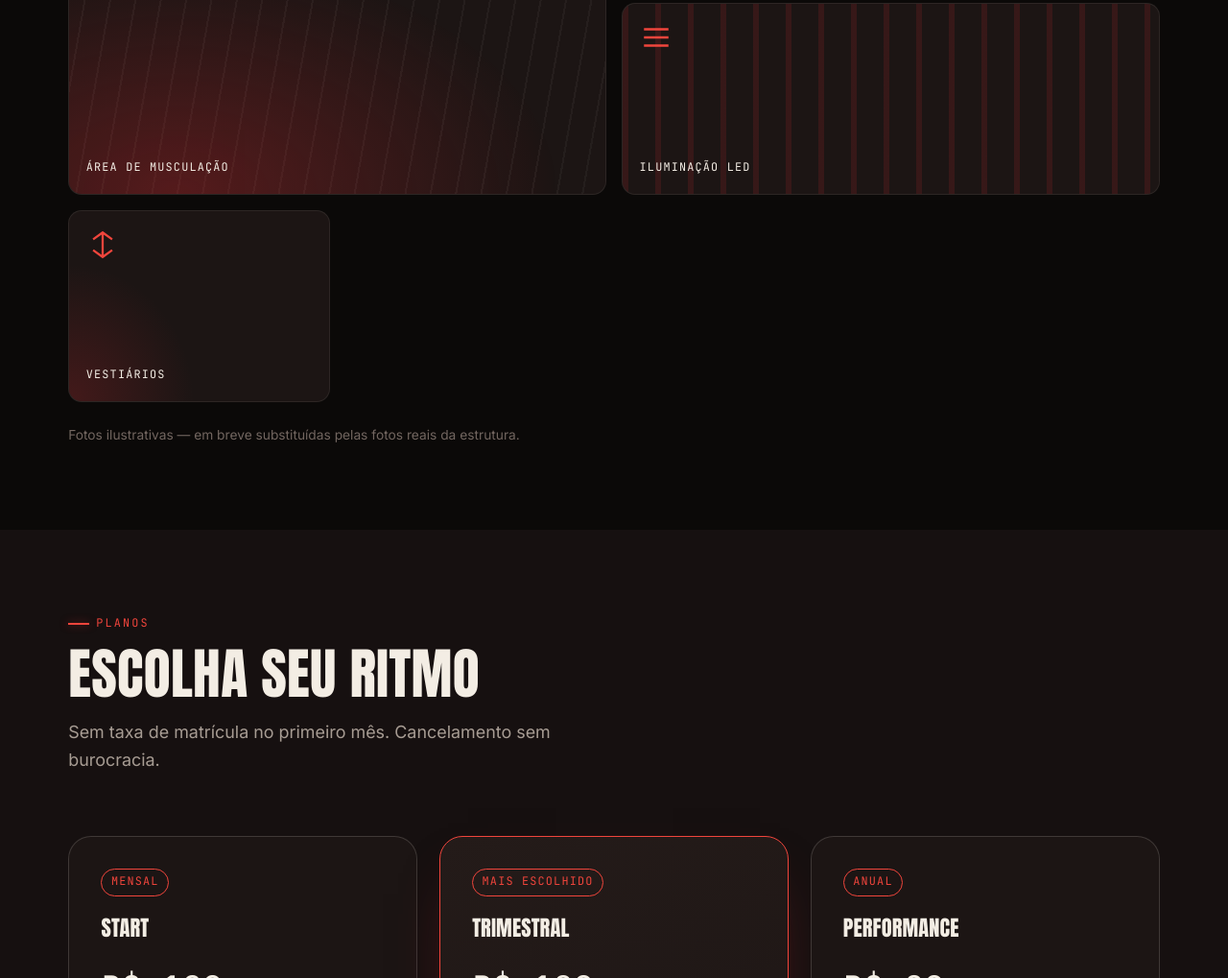
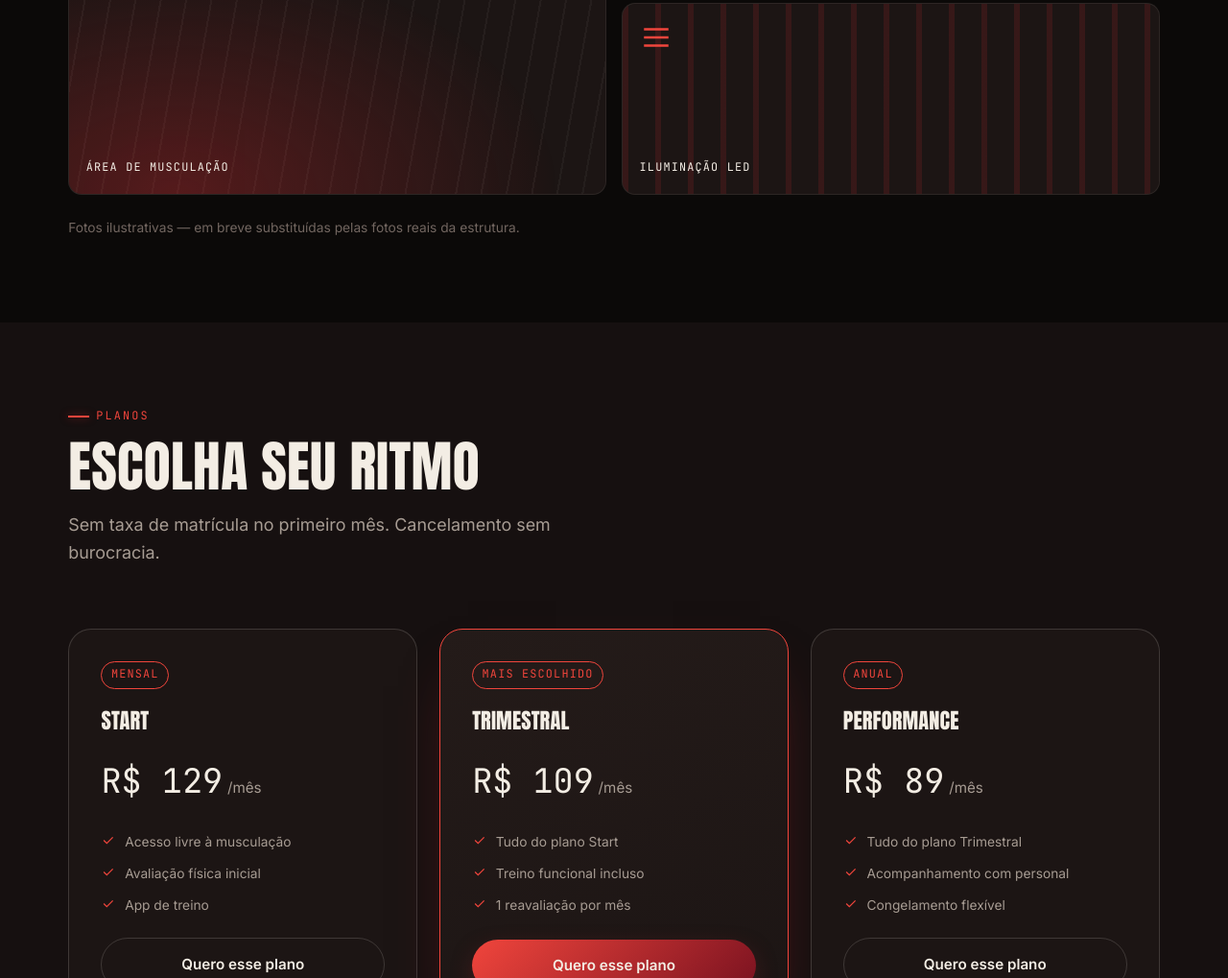
Before and after one commit to enricodfa/allaz-fit-site, a plain HTML site: page index.html in a window 1280 px wide. Shown: the part 1390-2409 px from the top of the page at 96% size. Drawn offline with Linux system fonts and the light colour scheme.

Commit message:
Remove item de vestiários da galeria da estrutura
Co-Authored-By: Claude Sonnet 5 <noreply@anthropic.com>

```diff
--- a/index.html
+++ b/index.html
@@ -96,10 +96,6 @@
       <div class="shot shot--d">
         <svg class="shot__icon" viewBox="0 0 24 24" fill="none" stroke="currentColor" stroke-width="1.6"><path d="M3 12h18M3 6h18M3 18h18"/></svg>
         <span class="shot__label">Iluminação LED</span>
-      </div>
-      <div class="shot shot--e">
-        <svg class="shot__icon" viewBox="0 0 24 24" fill="none" stroke="currentColor" stroke-width="1.6"><path d="M12 3v18M5 8l7-5 7 5M5 16l7 5 7-5"/></svg>
-        <span class="shot__label">Vestiários</span>
       </div>
     </div>
     <!-- Trocar por fotos reais: substitua cada <div class="shot ..."> pelo conteúdo,
```
